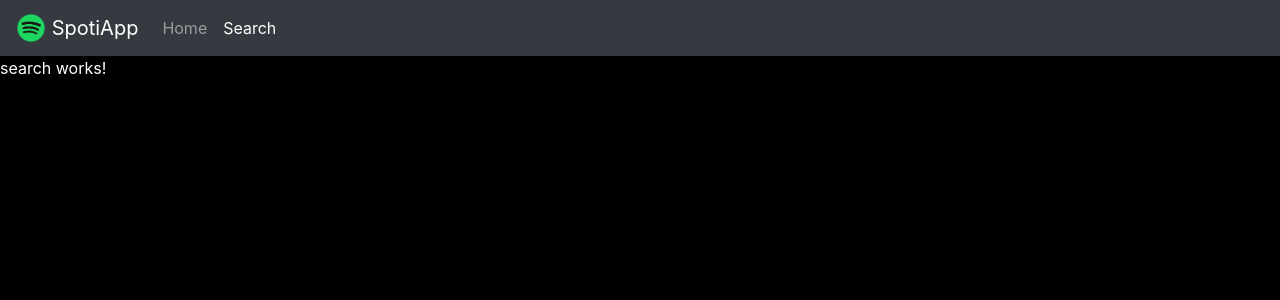
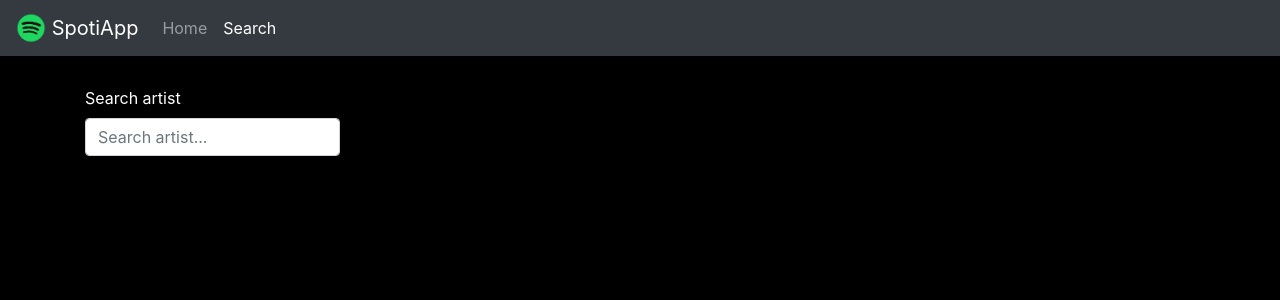
Before and after one commit to cristobaldominguez95/spotiapp, an Angular app: page /search in a window 1280 px wide. Shown: the top 300 px of the page. Built offline with nearby package versions, Linux system fonts and the light colour scheme.

Commit message:
Create dynamic artists list calling Spotify API

```diff
--- a/src/app/app.module.ts
+++ b/src/app/app.module.ts
@@ -9,6 +9,7 @@ import { NavbarComponent } from './components/shared/navbar/navbar.component';
 import { AppRoutingModule } from './app-routing.module';
 import { SpotifyService } from './services/spotify.service';
 import { HttpClientModule } from '@angular/common/http';
+import { FormsModule } from '@angular/forms';
 
 
 @NgModule({
@@ -21,7 +22,8 @@ import { HttpClientModule } from '@angular/common/http';
   imports: [
     BrowserModule,
     AppRoutingModule,
-    HttpClientModule
+    HttpClientModule,
+    FormsModule
   ],
   providers: [
     SpotifyService
--- a/src/app/components/search/search.component.html
+++ b/src/app/components/search/search.component.html
@@ -1,5 +1,15 @@
-<div class="animated fadeIn fast">
-  <p>
-    search works!
-  </p>
+<div class="container top30 animated fadeIn">
+  <div class="row">
+    <div class="col-md-3">
+      <label for="search">Search artist</label>
+      <input [(ngModel)]="search" (keyup)="searchArtist()" type="text" id="search" placeholder="Search artist..." class="form-control">
+    </div>
+    <div class="col-md-9" *ngIf="search.length > 0">
+      <h1 class="text-capitalize">{{ search }}</h1>
+      <hr>
+      <ul>
+        <li *ngFor="let artist of artists">{{ artist.name }}</li>
+      </ul>
+    </div>
+  </div>
 </div>
--- a/src/app/components/search/search.component.ts
+++ b/src/app/components/search/search.component.ts
@@ -1,14 +1,25 @@
-import { Component, OnInit } from '@angular/core';
+import { Component } from '@angular/core';
+import { SpotifyService } from '../../services/spotify.service';
 
 @Component({
   selector: 'app-search',
   templateUrl: './search.component.html'
 })
-export class SearchComponent implements OnInit {
+export class SearchComponent {
 
-  constructor() { }
+  search: string = '';
+  artists: Object[];
 
-  ngOnInit() {
+  constructor(private spotifyService: SpotifyService) { }
+
+  searchArtist(): void {
+    if (this.search.length == 0) {
+      return;
+    }
+    this.spotifyService.getArtists(this.search).subscribe(data => {
+      this.artists = data;
+    });
+
   }
 
 }
--- a/src/app/services/spotify.service.ts
+++ b/src/app/services/spotify.service.ts
@@ -7,14 +7,14 @@ import 'rxjs/add/operator/map';
 export class SpotifyService {
 
   private baseUrl: string = 'https://api.spotify.com';
-  private token: 'BQDHVNV2_AcAYVBbFytmzSC9rfJVvs_Zyp4gBSyX76g5A0GD-nPr_HenJ9_6mjS5WKac1MK3hvL_ue-4Xro';
+  private token: string = 'BQDgTrDZ4YGPWyoKy_XyS9OkZwJvyeHYmIhbWI-TCjn2IepXINsd1pOlmAhiTGQqKWcNZT8rOdDMDD3cVi8';
 
   constructor(private httpClient: HttpClient) {
     console.log('servicio funcionando');
   }
 
-  getArtists() {
-    let url = `${this.baseUrl}/v1/search?query=Metallica&type=artist&limit=20`;
+  getArtists(artist: string) {
+    let url = `${this.baseUrl}/v1/search?query=${artist}&type=artist&limit=20`;
     let headers = new HttpHeaders({
       Authorization: `Bearer ${this.token}`
     });
```
